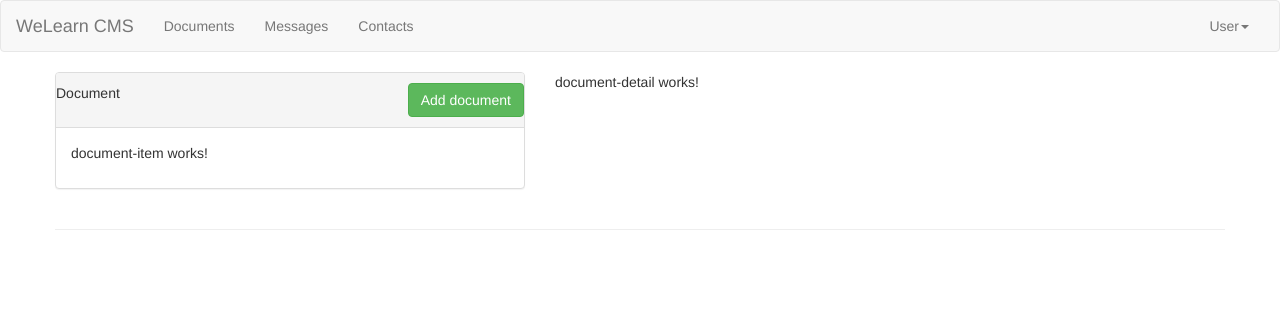
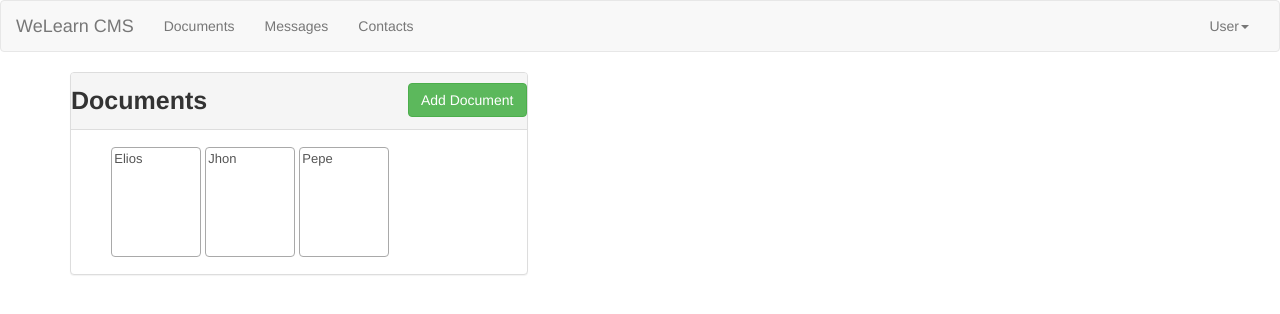
Before and after one commit to Monzon-Elias/cms, an Angular app: page / in a window 1280 px wide. Shown: the top 314 px of the page. Built offline with nearby package versions, Linux system fonts and the light colour scheme.

Commit message:
Lesson 4 finished

```diff
--- a/src/app/documents/document-detail/document-detail.component.css
+++ b/src/app/documents/document-detail/document-detail.component.css
@@ -0,0 +1,15 @@
+.title {
+    font-weight: bold;
+    padding-left: 1rem;
+    padding-right: 1rem;
+  }
+
+  .margin-left-right{
+    margin-left:1rem;
+    margin-right:1rem;
+  }
+
+  .pad-left-right{
+    margin-left:1rem;
+    margin-right:1rem;
+  }
--- a/src/app/documents/document-detail/document-detail.component.html
+++ b/src/app/documents/document-detail/document-detail.component.html
@@ -1 +1,27 @@
-<p>document-detail works!</p>
+<div class="panel panel-default" xmlns="http://www.w3.org/1999/html">
+  <div class="panel-heading">
+    <div class="row pad-all">
+      <h4 class="title margin-left-right">{{document?.name}}</h4>
+      <div class="row pull-right margin-left-right">
+        <a class="btn btn-primary">View</a>
+        <a class="btn btn-info">Edit</a>
+        <a class="btn btn-danger">Delete</a>
+      </div>
+    </div>
+  </div>
+  <div class="panel-body">
+    <div class="pad-left-right">
+      <div class="row">
+        <label>Description:</label>
+        <span class="label-value"> {{document?.description}}
+          <!-- display document description here --></span>
+      </div>
+      <br>
+      <div class="row">
+        <label>URL:</label>
+        <span class="label-value"> {{document?.url}}
+          <!-- display document URL here --></span>
+      </div>
+    </div>
+  </div>
+</div>
--- a/src/app/documents/document-detail/document-detail.component.ts
+++ b/src/app/documents/document-detail/document-detail.component.ts
@@ -7,7 +7,7 @@ import { Document } from '../document.model';
   styleUrls: ['./document-detail.component.css']
 })
 export class DocumentDetailComponent implements OnInit {
-  document: Document;
+  @Input() document: Document;
 
   constructor() { }
 
--- a/src/app/documents/document-item/document-item.component.css
+++ b/src/app/documents/document-item/document-item.component.css
@@ -0,0 +1,9 @@
+.documentDiv {
+    width: 9rem;
+    height: 11rem;
+    margin: 2px;
+    font-size: 1.3rem;
+    border: solid thin darkgrey;
+    float: left;
+    padding: .25rem
+  }
--- a/src/app/documents/document-item/document-item.component.html
+++ b/src/app/documents/document-item/document-item.component.html
@@ -1 +1,3 @@
-<p>document-item works!</p>
+<a class="list-group-item clearfix documentDiv">
+    {{ document.name }}
+  </a>
--- a/src/app/documents/document-item/document-item.component.ts
+++ b/src/app/documents/document-item/document-item.component.ts
@@ -1,4 +1,5 @@
-import { Component, OnInit } from '@angular/core';
+import { Component, OnInit, Input } from '@angular/core';
+import { Document } from '../document.model';
 
 @Component({
   selector: 'cms-document-item',
@@ -7,6 +8,8 @@ import { Component, OnInit } from '@angular/core';
 })
 export class DocumentItemComponent implements OnInit {
 
+  @Input() document: Document;
+
   constructor() { }
 
   ngOnInit() {
--- a/src/app/documents/document-list/document-list.component.css
+++ b/src/app/documents/document-list/document-list.component.css
@@ -0,0 +1,11 @@
+
+.center-panel {
+    margin-left: auto;
+    margin-right: auto;
+    width: 38rem;
+  }
+
+  .title {
+    font-size: 2.5rem;
+    font-weight: bold;
+  }
--- a/src/app/documents/document-list/document-list.component.html
+++ b/src/app/documents/document-list/document-list.component.html
@@ -1,14 +1,18 @@
 <div class="panel panel-default">
   <div class="panel-heading">
     <div class="row pad-left-right">
-            <span class="pull-left tittle">Document</span>
-            <a href="" class="btn btn-success
-            pull-right">Add document</a>
+      <span class="pull-left title">Documents</span>
+      <a class="btn btn-success pull-right">Add Document</a>
     </div>
   </div>
   <div class="panel-body">
     <div class="center-panel">
-            <cms-document-item></cms-document-item>
+      <cms-document-item
+      *ngFor="let document of documents"
+      [document]="document"
+      (click)="onSelectedDocument(document)"
+      ></cms-document-item>
     </div>
   </div>
+
 </div>
--- a/src/app/documents/document-list/document-list.component.ts
+++ b/src/app/documents/document-list/document-list.component.ts
@@ -1,4 +1,5 @@
-import { Component, OnInit } from '@angular/core';
+import { Component, OnInit, Output, EventEmitter } from '@angular/core';
+import { Document } from '../document.model';
 
 @Component({
   selector: 'cms-document-list',
@@ -6,10 +7,38 @@ import { Component, OnInit } from '@angular/core';
   styleUrls: ['./document-list.component.css']
 })
 export class DocumentListComponent implements OnInit {
+  @Output() selectedDocumentEvent = new EventEmitter<Document>();
+
+  documents: Document[] = [
+    new Document(
+      '1',
+      'Elios',
+      'What kind of description do you like?',
+      'http://jodete.com',
+      null
+    ),
+    new Document(
+      '2',
+      'Jhon',
+      'This will be a long description...',
+      'http://jodeteotravez.com',
+      null
+    ),
+    new Document(
+      '3',
+      'Pepe',
+      'Una descripción de cajetilla!',
+      'http://jodetemas.com',
+      null
+    )
+  ];
 
   constructor() { }
 
   ngOnInit() {
   }
 
+  onSelectedDocument(document: Document) {
+    this.selectedDocumentEvent.emit(document);
+  }
 }
--- a/src/app/documents/documents.component.html
+++ b/src/app/documents/documents.component.html
@@ -1,8 +1,10 @@
-<div class="row">
+<div class="container">
+  <div class="row">
     <div class="col-md-5">
-        <cms-document-list></cms-document-list>
+      <cms-document-list (selectedDocumentEvent)="selectedDocument=$event"></cms-document-list>
     </div>
-    <div class="col-md-4">
-        <cms-document-detail></cms-document-detail>
+    <div class="col-md-7">
+      <cms-document-detail [document]="selectedDocument" *ngIf="selectedDocument"></cms-document-detail>
     </div>
+  </div>
 </div>
--- a/src/app/documents/documents.component.ts
+++ b/src/app/documents/documents.component.ts
@@ -1,5 +1,6 @@
 import { Component, OnInit } from '@angular/core';
-
+import { Document } from '../documents/document.model';
+import { from } from 'rxjs';
 @Component({
   selector: 'cms-documents',
   templateUrl: './documents.component.html',
@@ -7,6 +8,8 @@ import { Component, OnInit } from '@angular/core';
 })
 export class DocumentsComponent implements OnInit {
 
+  selectedDocument: Document;
+
   constructor() { }
 
   ngOnInit() {
```
Lines whose indentation alone changed are shown as unchanged.
